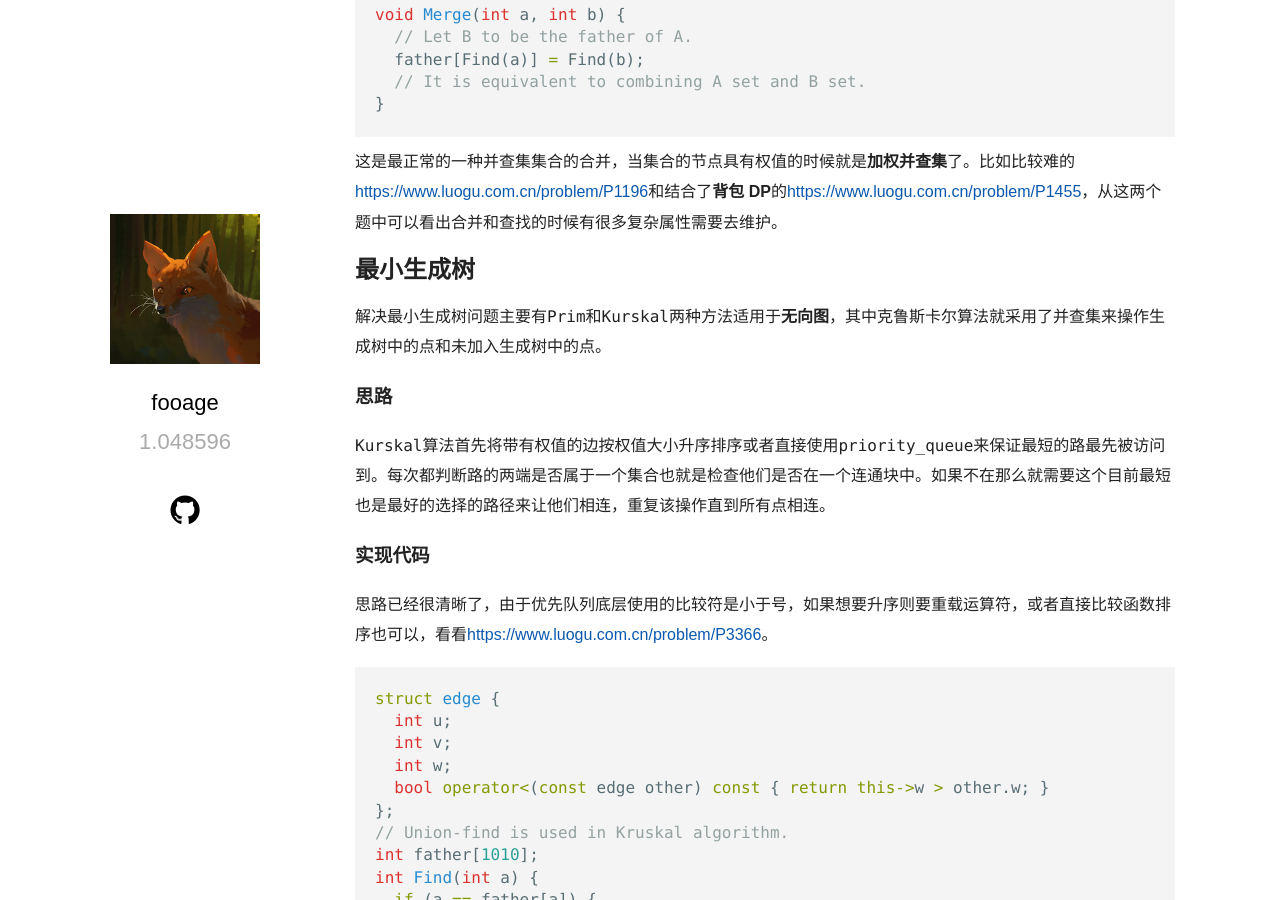
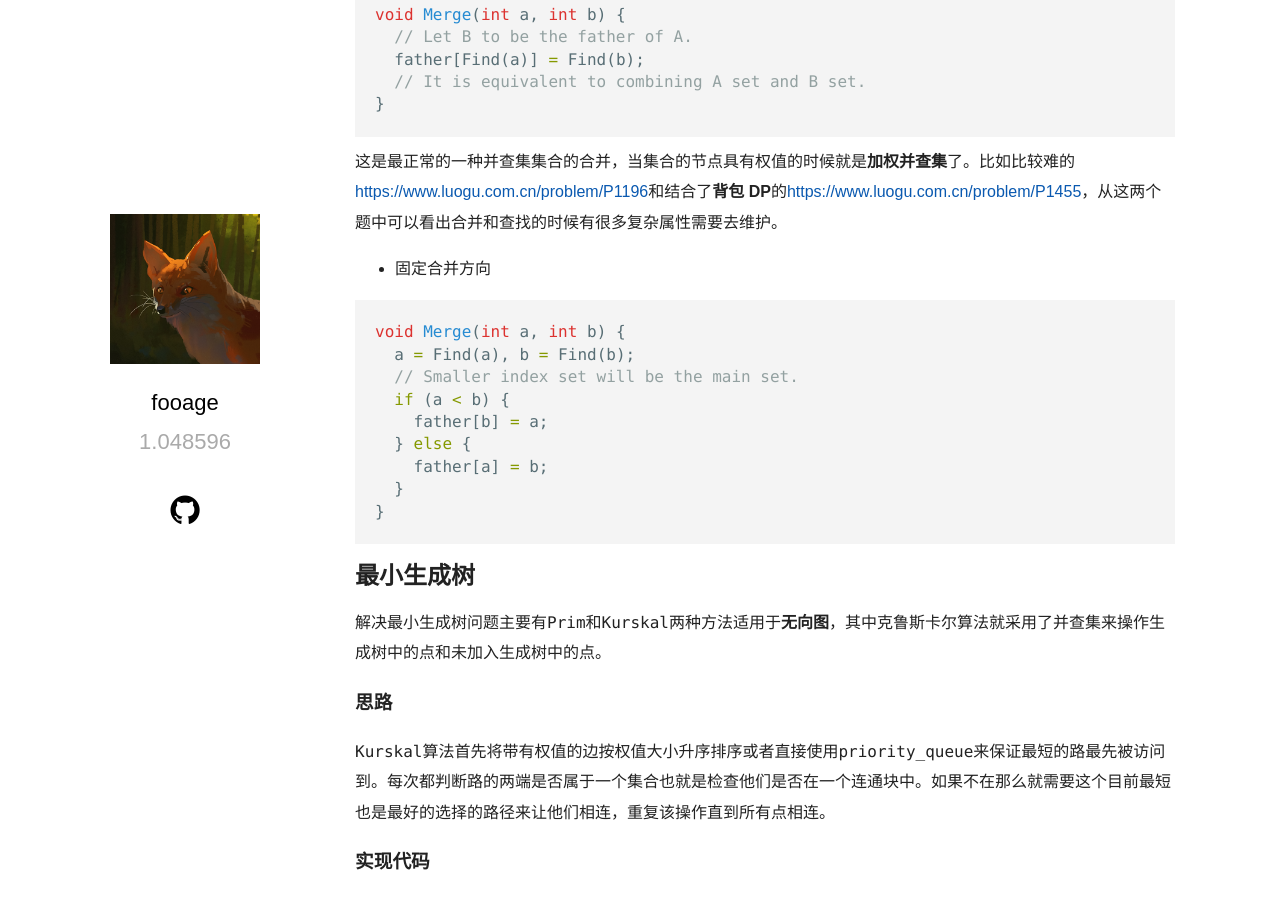
Before and after one commit to fooage/fooage, a Jekyll site: the page built from _posts/2020-11-03-并查集和最小生成树.md, in a window 1280 px wide and 900 px high, scrolled down 1771 px. Built offline with Jekyll 4.4.1, drawn with Linux system fonts in a browser that asks for light colours; some web fonts are replaced; some of the changed text lies outside the part shown.

Commit message:
Add a template

````diff
--- a/_posts/2020-11-03-并查集和最小生成树.md
+++ b/_posts/2020-11-03-并查集和最小生成树.md
@@ -79,6 +79,20 @@ void Merge(int a, int b) {
 
 这是最正常的一种并查集集合的合并，当集合的节点具有权值的时候就是**加权并查集**了。比如比较难的<https://www.luogu.com.cn/problem/P1196>和结合了**背包 DP**的<https://www.luogu.com.cn/problem/P1455>，从这两个题中可以看出合并和查找的时候有很多复杂属性需要去维护。
 
+- 固定合并方向
+
+```c++
+void Merge(int a, int b) {
+  a = Find(a), b = Find(b);
+  // Smaller index set will be the main set.
+  if (a < b) {
+    father[b] = a;
+  } else {
+    father[a] = b;
+  }
+}
+```
+
 ## 最小生成树
 
 解决最小生成树问题主要有`Prim`和`Kurskal`两种方法适用于**无向图**，其中克鲁斯卡尔算法就采用了并查集来操作生成树中的点和未加入生成树中的点。
````
Also changed, not shown: other parts of _posts/2020-11-03-并查集和最小生成树.md (+1 -1 lines).
